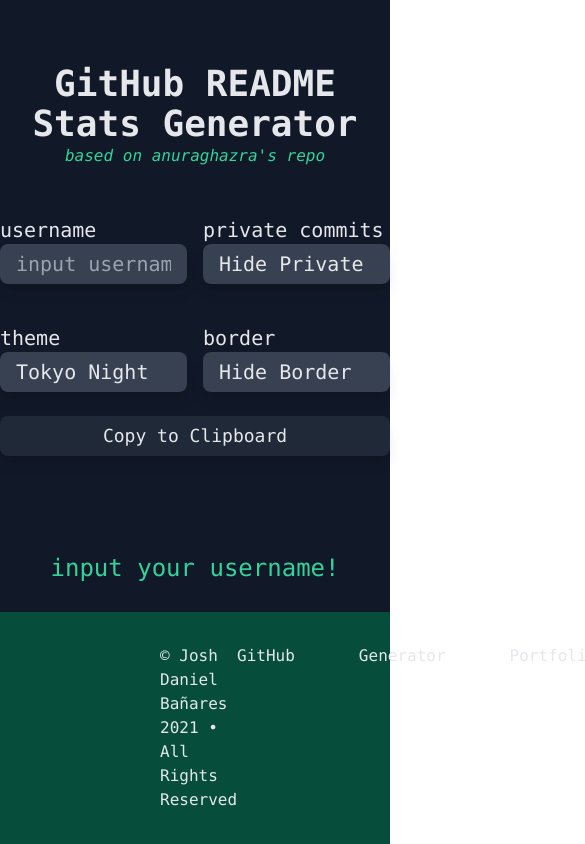
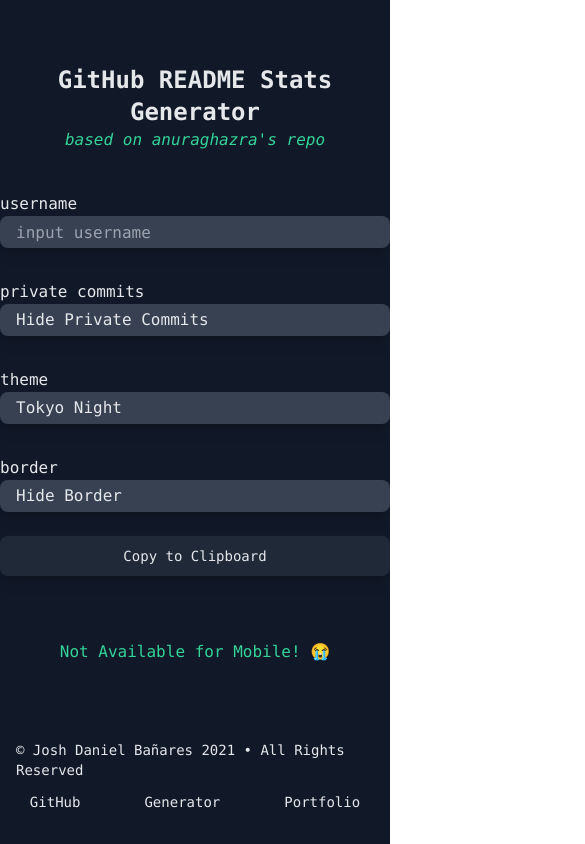
Before and after one commit to omsimos/github-stats, a React (Vite) app: page / in a window 390 px wide. Shown: the whole page, 585 px wide, since content can reach past the window. Built offline with nearby package versions, Linux system fonts and the light colour scheme.

Commit message:
add mobile breakpoint

```diff
--- a/src/App.tsx
+++ b/src/App.tsx
@@ -26,7 +26,7 @@ const App: React.FC = () => {
   return (
     <div className='h-screen bg-gray-900 font-mono text-gray-200 flex flex-col items-center'>
       <div className='text-center'>
-        <h1 className='text-4xl font-bold mt-16'>GitHub README Stats Generator</h1>
+        <h1 className='text-4xl dlg:text-2xl font-bold mt-16'>GitHub README Stats Generator</h1>
         <a
           className='text-green-400'
           href='https://github.com/anuraghazra/github-readme-stats'
@@ -36,7 +36,7 @@ const App: React.FC = () => {
           <i>based on anuraghazra's repo</i>
         </a>
       </div>
-      <div className='text-xl grid grid-cols-2 my-8 gap-4'>
+      <div className='text-xl dlg:text-base grid grid-cols-2 dlg:grid-cols-1 mt-8 gap-4'>
         <div className='choices'>
           <label>username</label>
           <input
@@ -80,10 +80,10 @@ const App: React.FC = () => {
           </select>
         </div>
 
-        <div className='col-span-2 text-center'>
+        <div className='col-span-2 dlg:col-span-1 text-center'>
           <button
             onClick={() => copyToClipboard()}
-            className='bg-gray-800 h-10 w-full text-lg px-4 rounded-lg shadow-lg transition duration-300 hover:bg-gray-700 focus:ring focus:ring-gray-700'
+            className='bg-gray-800 h-10 w-full text-lg dlg:text-sm px-4 rounded-lg shadow-lg transition duration-300 hover:bg-gray-700 focus:ring focus:ring-gray-700'
           >
             Copy to Clipboard
           </button>
@@ -93,7 +93,7 @@ const App: React.FC = () => {
         </div>
       </div>
 
-      <div>
+      <div className='dlg:hidden'>
         <AnimatePresence>
           {username ? (
             <img className='outline-none shadow-lg' src={ghStats()} alt='github stats' />
@@ -103,9 +103,13 @@ const App: React.FC = () => {
         </AnimatePresence>
       </div>
 
-      <footer className='flex justify-between px-40 w-full absolute bottom-0 py-8 bg-green-900'>
+      <div className='hidden dlg:block text-green-400'>
+        <p>Not Available for Mobile! 😭</p>
+      </div>
+
+      <footer className='flex dlg:flex-col justify-between px-32 dlg:px-4 dlg:items-center dlg:bg-transparent w-full absolute bottom-0 py-8 bg-green-900 dlg:text-sm'>
         <p>© Josh Daniel Bañares 2021 • All Rights Reserved</p>
-        <div>
+        <div className='dlg:mt-3'>
           <a
             className='mr-16 link'
             href='https://github.com/joshxfi/gh-stats-generator'
--- a/src/tailwind.css
+++ b/src/tailwind.css
@@ -4,11 +4,11 @@
 
 @layer components {
   .input {
-    @apply mb-2 bg-gray-700 outline-none px-4 h-10 rounded-lg shadow-lg;
+    @apply mb-2 bg-gray-700 outline-none px-4 h-10 dlg:h-8 rounded-lg shadow-lg;
   }
 
   .choices {
-    @apply flex flex-col mr-8 mt-4 w-full;
+    @apply flex flex-col mr-8 dlg:mr-0 mt-4 dlg:mt-2 w-full;
   }
 
   .link {
--- a/tailwind.config.js
+++ b/tailwind.config.js
@@ -2,7 +2,11 @@ module.exports = {
   purge: ["./index.html", "./src/**/*.tsx"],
   darkMode: false, // or 'media' or 'class'
   theme: {
-    extend: {},
+    extend: {
+      screens: {
+        dlg: { max: "1024px" },
+      },
+    },
   },
   variants: {
     extend: {},
```
